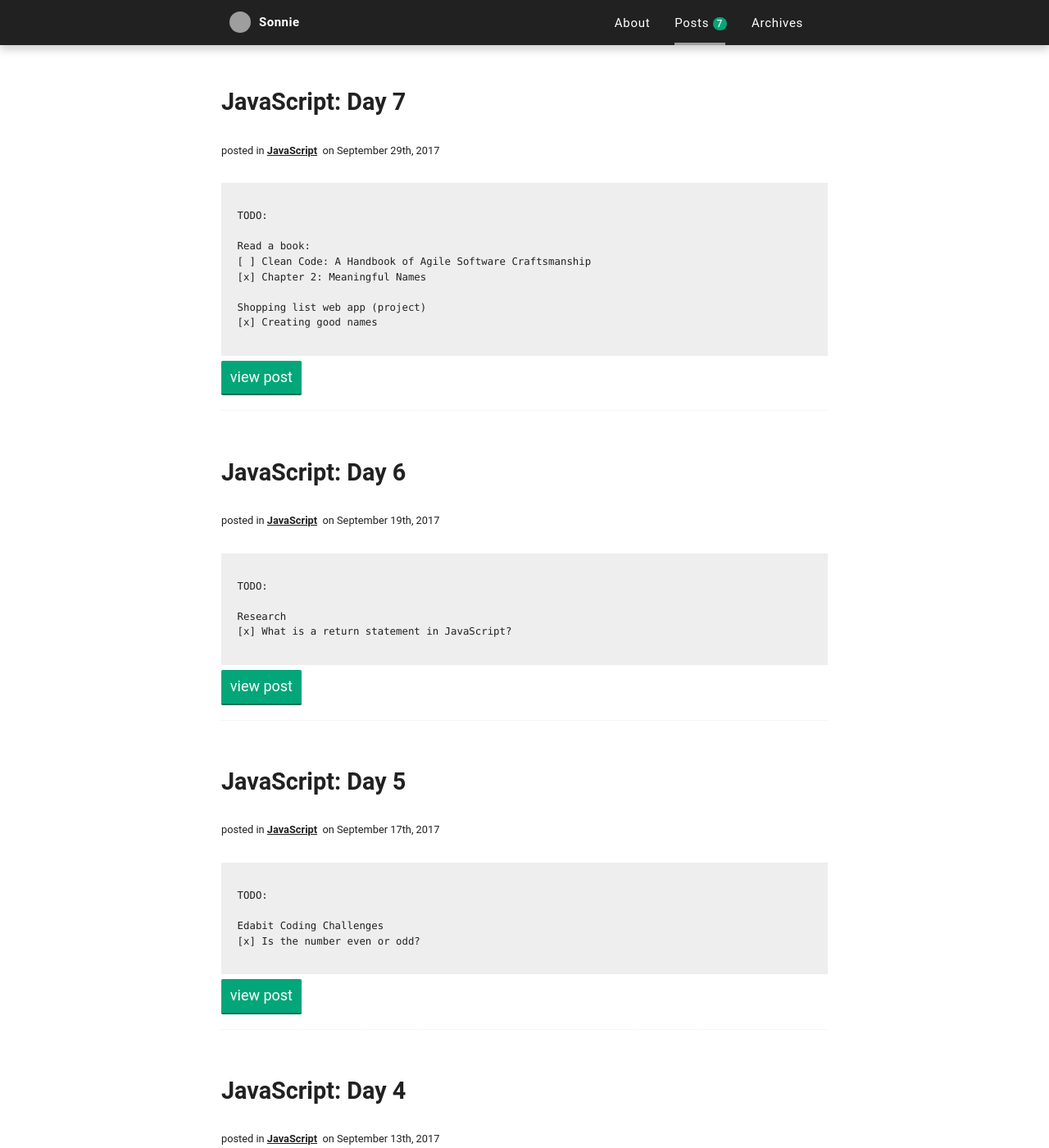
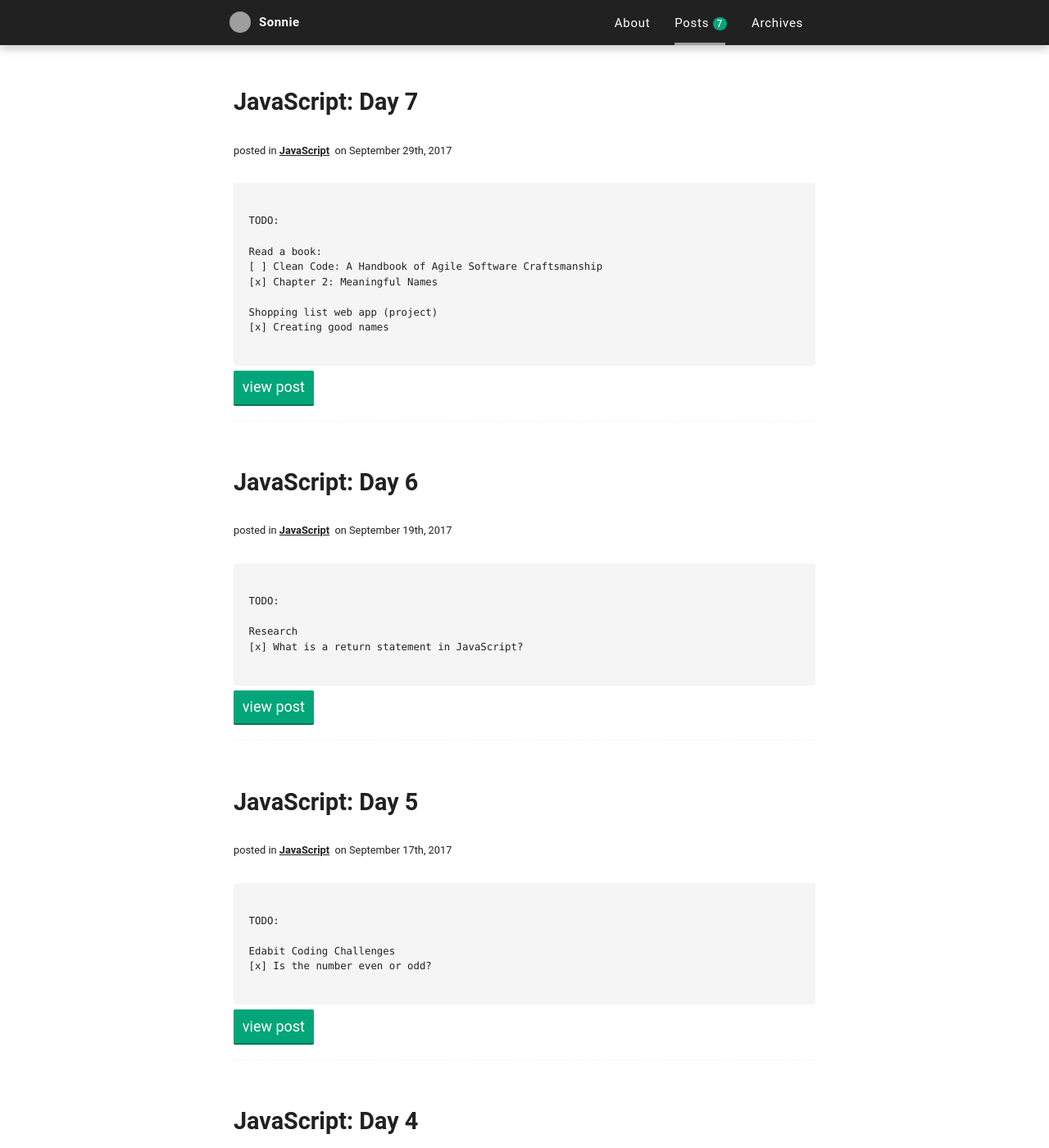
Before and after one commit to sonnienguyen/sonnie-nguyen-portfolio, a Jekyll site: the page built from index.html, in a window 1280 px wide and 1400 px high. Shown: the whole window at 82% size. Built offline with Jekyll 4.4.1, drawn with Linux system fonts in a browser that asks for light colours; the list of posts is cut into pages by our own code; grey boxes are pictures that could not be loaded.

Commit message:
Refactor syntax highlighting when viewing on small screen sizes

```diff
--- a/_sass/base/_base.scss
+++ b/_sass/base/_base.scss
@@ -3,16 +3,18 @@
 }
 
 body {
-  @media screen and (max-width: 800px) {
-    font: 15px/1.45 $global-font-family;
+  @media screen and (min-width: 800px) {
+    background: $body-background-color;
+    color: $text-color;
+    font: 18px/1.45 $global-font-family;
   }
-
-  background: $body-color;
-  color: $text-color;
-  font: 18px/1.45 $global-font-family;
+  font: 14px/1.45 $global-font-family;
 }
 
 .container {
+  @include mobile {
+    padding: 0;
+  }
   margin: 0 auto;
   max-width: 740px;
   padding: 0 10px;
--- a/_sass/base/_layout.scss
+++ b/_sass/base/_layout.scss
@@ -7,7 +7,8 @@
 
 // Border-bottom styling to certain pages
 .content {
-  padding: 50px 0 0;
+  background-color: $content-background-color;
+  padding: 50px 15px;
 
   > article {
     @include border-bottom-dotted;
--- a/_sass/base/_variables.scss
+++ b/_sass/base/_variables.scss
@@ -28,15 +28,18 @@
 $gray                          : lighten($gray-base, 38%);   // #616
 $light-gray                    : lighten($gray-base, 62%);   // #9e9
 $lighter-gray                  : lighten($gray-base, 93.5%); // #eee
+$lightest-gray                 : lighten($gray-base, 96%);   // #f5f
 
 // Font colors
 $primary-color                 : #03A678;
 
 // Background color
-$body-color                    : #fff;
+$body-background-color         : #fff;
+$content-background-color      : $body-background-color;
 $masthead-background-color     : $darker-gray;
-$code-background-color         : $lighter-gray;
+$code-background-color         : $lightest-gray;
 $selection-background-color    : $light-gray;
+$footer-background-color       : $content-background-color;
 
 // Text color
 $text-color                    : $darker-gray;
--- a/_sass/components/_syntax.scss
+++ b/_sass/components/_syntax.scss
@@ -6,13 +6,16 @@
 
 code {
   background: $code-background-color;
-  border-radius: .4em;
+  border-radius: .3em;
   color: $code-color;
+  margin: 0 !important;
+  padding: 0 .4em;
 }
 
 .highlighter-rouge {
-  background: $code-background-color;
+  @include mobile {
+    margin: 1rem -1rem;
+  }
   color: $code-color;
   font-family: $code-font-family;
-  padding: 0 .4em;
 }
--- a/_sass/vendors/_prism.scss
+++ b/_sass/vendors/_prism.scss
@@ -2,7 +2,6 @@
 pre[class*='language-'] {
   color: $code-color;
   background: none;
-//   text-shadow: 0 1px white;
   font-family: $code-font-family;
   text-align: left;
   white-space: pre;
@@ -19,6 +18,7 @@
   -moz-hyphens: none;
   -ms-hyphens: none;
   hyphens: none;
+  border-radius: 0.3em;
 }
 
 pre[class*='language-']::-moz-selection,
@@ -46,7 +46,7 @@
 
 /* Code blocks */
 pre[class*='language-'] {
-  padding: 1em;
+  padding: 1.5em;
   margin: 0.5em 0;
   overflow: auto;
 }
@@ -59,7 +59,6 @@
 /* Inline code */
 :not(pre) > code[class*='language-'] {
   padding: 0.1em;
-  border-radius: 0.3em;
   white-space: normal;
 }
 
```
